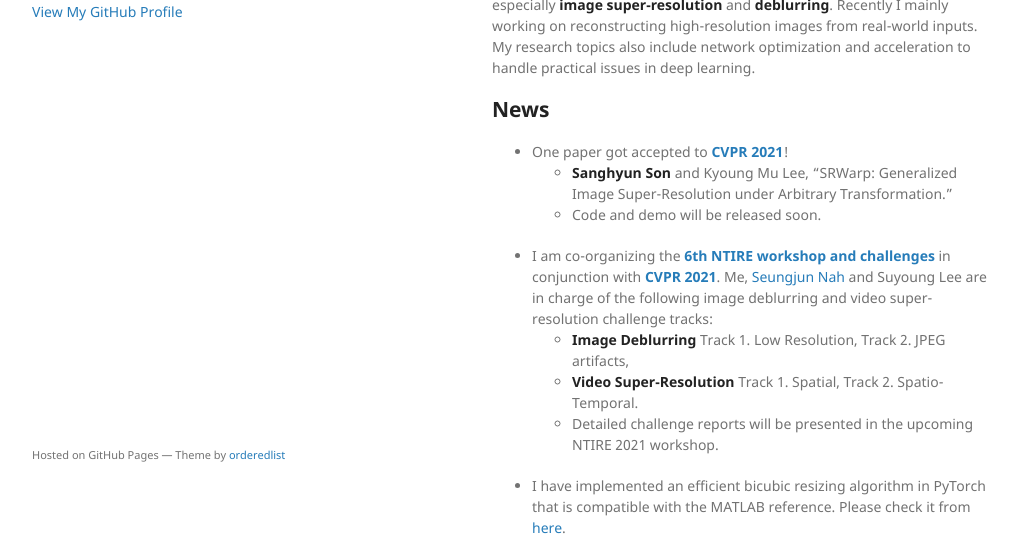
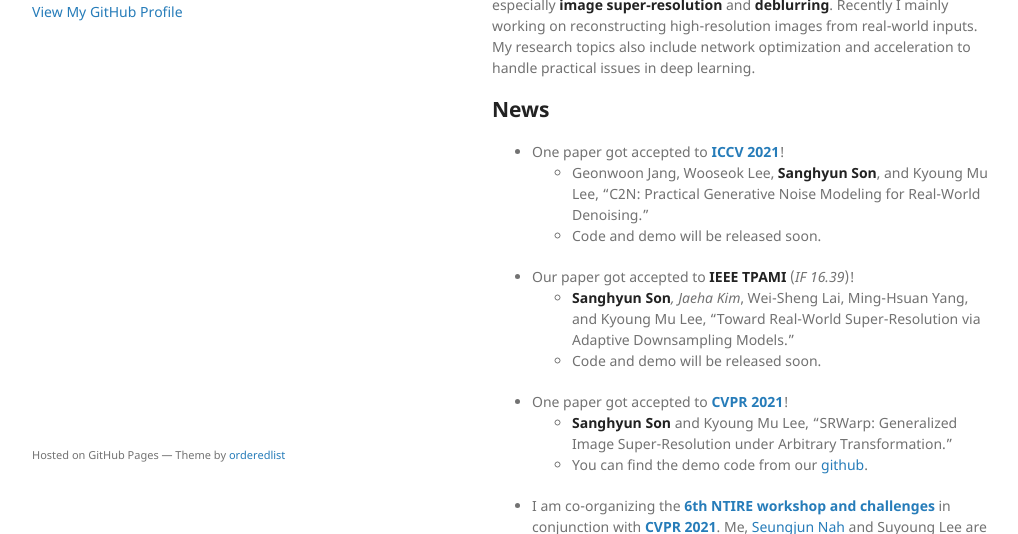
Before and after one commit to sanghyun-son/sanghyun-son.github.io, a Jekyll site: the page built from index.md, in a window 1280 px wide and 900 px high, cut to the strip 366-900 px from the top of the window. Shown: the whole strip, without its empty margins (128-1146 px from the left). Built offline with Jekyll 4.4.1, drawn with Linux system fonts in a browser that asks for light colours; the repository's description, which GitHub fills in, is left out.

Commit message:
update news

```diff
--- a/index.md
+++ b/index.md
@@ -22,9 +22,17 @@ My research topics also include network optimization and acceleration to handle
 
 ## **News**
 
+- One paper got accepted to **[ICCV 2021](http://iccv2021.thecvf.com/home)**!
+  - Geonwoon Jang, Wooseok Lee, **Sanghyun Son**, and Kyoung Mu Lee, "C2N: Practical Generative Noise Modeling for Real-World Denoising."
+  - Code and demo will be released soon.
+
+- Our paper got accepted to **IEEE TPAMI** (_IF 16.39_)!
+  - **Sanghyun Son***, Jaeha Kim*, Wei-Sheng Lai, Ming-Hsuan Yang, and Kyoung Mu Lee, "Toward Real-World Super-Resolution via Adaptive Downsampling Models."
+  - Code and demo will be released soon.
+
 - One paper got accepted to **[CVPR 2021](http://cvpr2021.thecvf.com/)**!
   - **Sanghyun Son** and Kyoung Mu Lee, "SRWarp: Generalized Image Super-Resolution under Arbitrary Transformation."
-  - Code and demo will be released soon.
+  - You can find the demo code from our [github](https://github.com/sanghyun-son/srwarp).
 
 - I am co-organizing the **[6th NTIRE workshop and challenges](https://data.vision.ee.ethz.ch/cvl/ntire21/)** in conjunction with **[CVPR 2021](http://cvpr2021.thecvf.com/)**. Me, [Seungjun Nah](https://seungjunnah.github.io/) and Suyoung Lee are in charge of the following image deblurring and video super-resolution challenge tracks:
   - **Image Deblurring** Track 1. Low Resolution, Track 2. JPEG artifacts,
```
Also changed, not shown: publications.md (+7 -5 lines).
